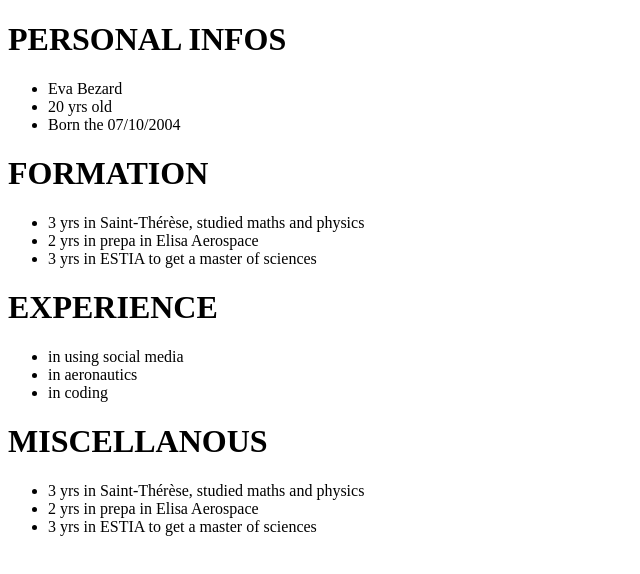
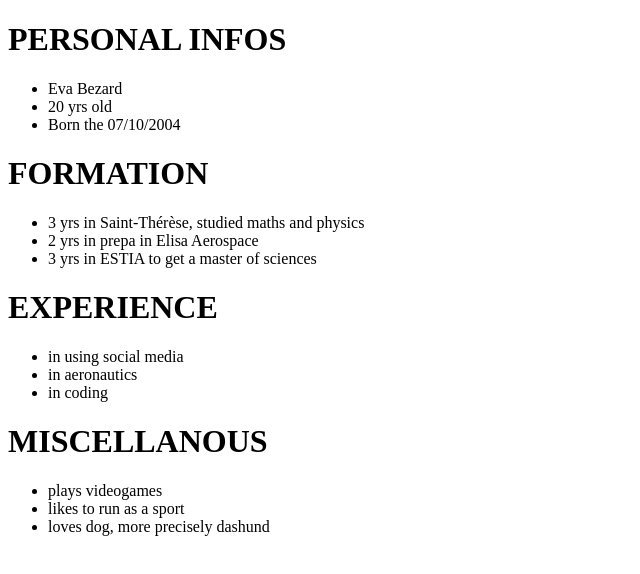
Before and after one commit to Eva9094/Eva9094, a plain HTML site: page index.html in a window 1280 px wide. Shown: the whole page, without its empty margins (0-640 px from the left). Drawn offline with Linux system fonts and the light colour scheme.

Commit message:
adding miscellanous

```diff
--- a/index.html
+++ b/index.html
@@ -36,9 +36,9 @@
     <h1> MISCELLANOUS </h1>
 
     <ul>
-        <li>3 yrs in Saint-Thérèse, studied maths and physics</li>
-        <li>2 yrs in prepa in Elisa Aerospace</li>
-        <li>3 yrs in ESTIA to get a master of sciences </li>
+        <li>plays videogames</li>
+        <li>likes to run as a sport</li>
+        <li>loves dog, more precisely dashund</li>
     </ul>
 
   </body>
```
